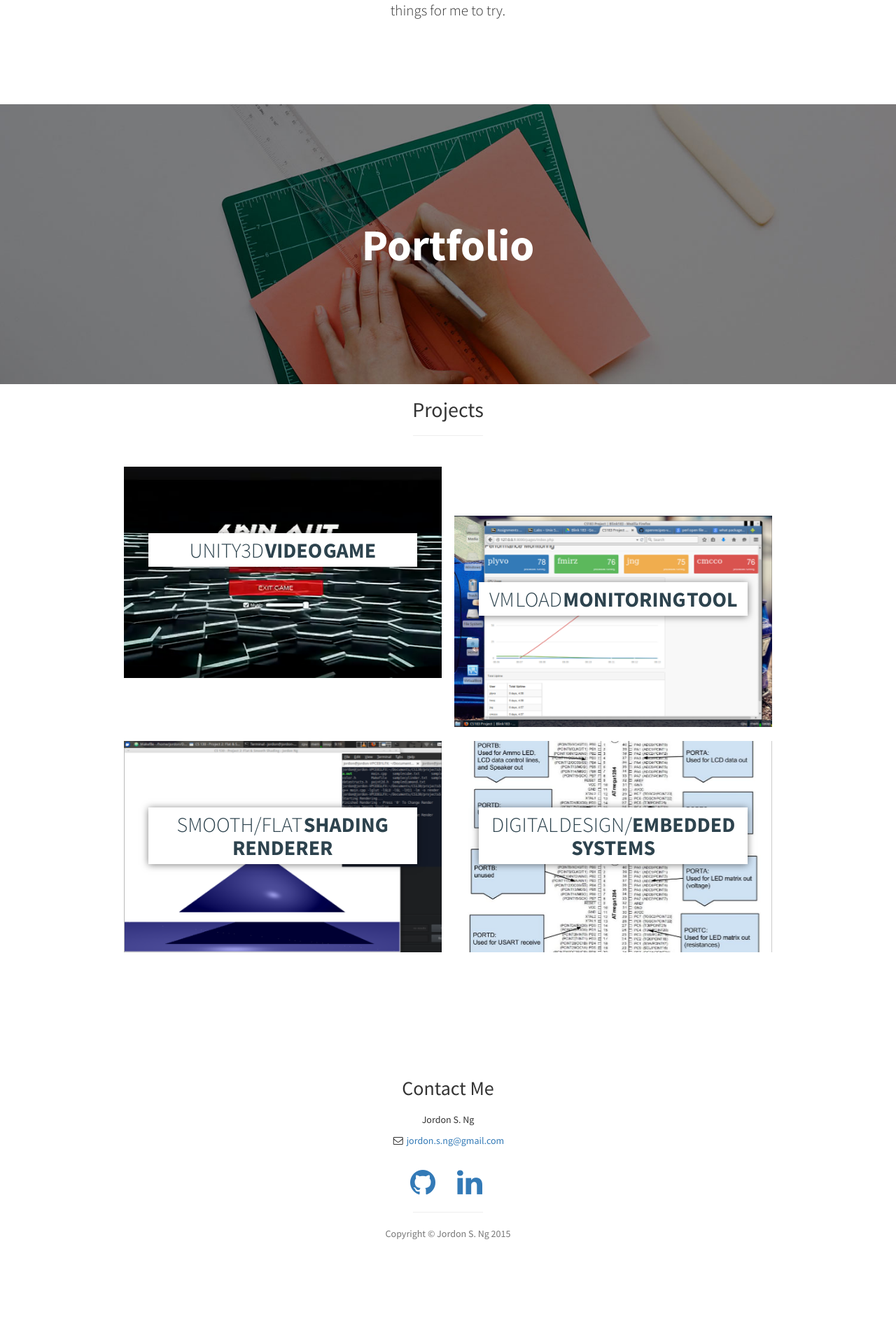
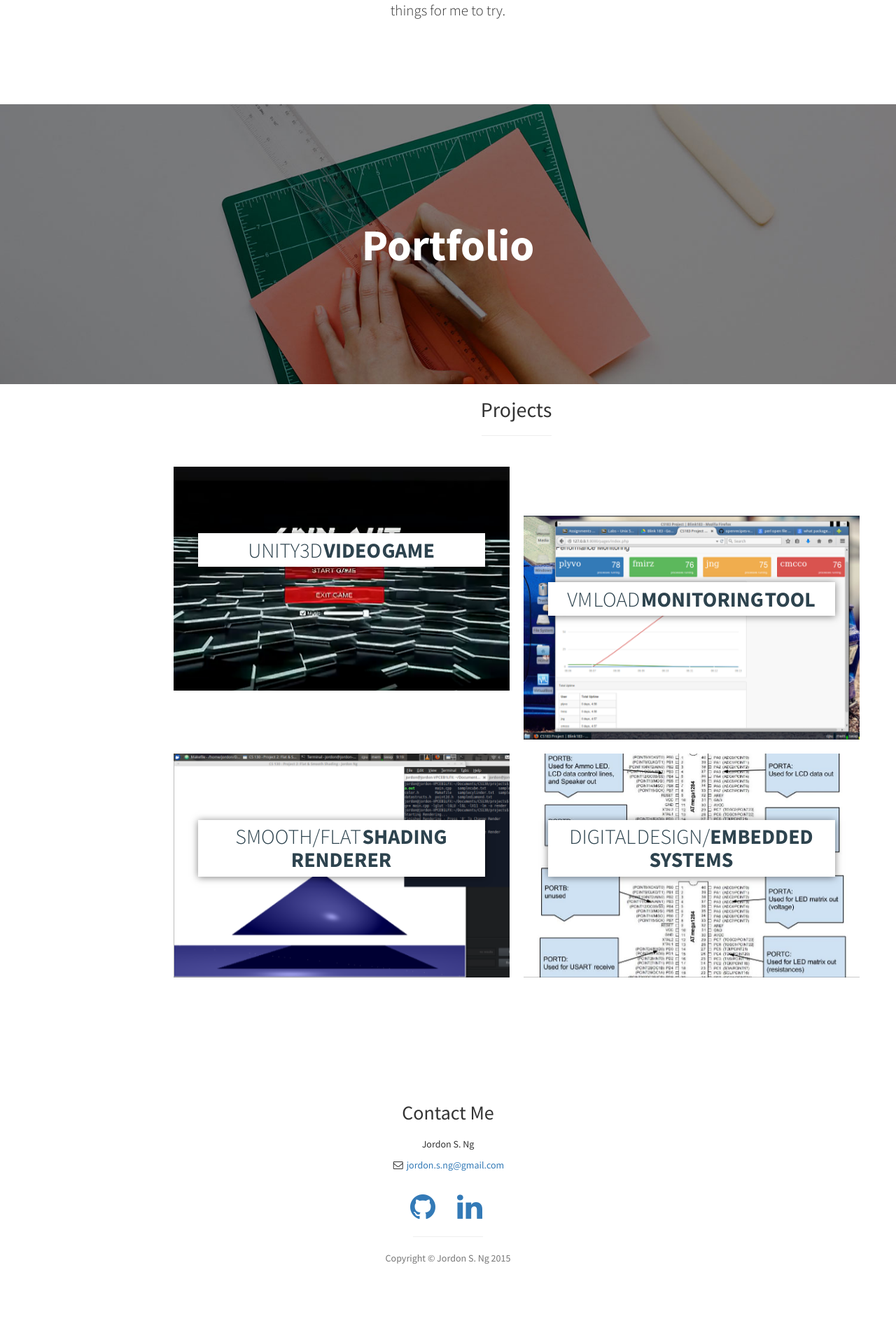
Before and after one commit to jsng0/jsng0.github.io, a Jekyll site: the page index.html, which Jekyll copies as it is, in a window 1280 px wide. Shown: the part 1307-3225 px from the top of the page at 70% size. Built offline with Jekyll 4.4.1, drawn with Linux system fonts in a browser that asks for light colours; comment, search, counter and statistics services are not loaded; before the commit the page ends 3190 px from its top, so only the background shows below that.

Commit message:
increased project row width

```diff
--- a/index.html
+++ b/index.html
@@ -105,7 +105,7 @@
         </aside>
         <div class="container">
             <div class="row">
-                <div class="col-lg-10 col-lg-offset-1 text-center">
+                <div class="col-lg-12 col-lg-offset-1 text-center">
                     <h2>Projects</h2>
                     <hr class="small">
                     <!--div class="row"-->
```
